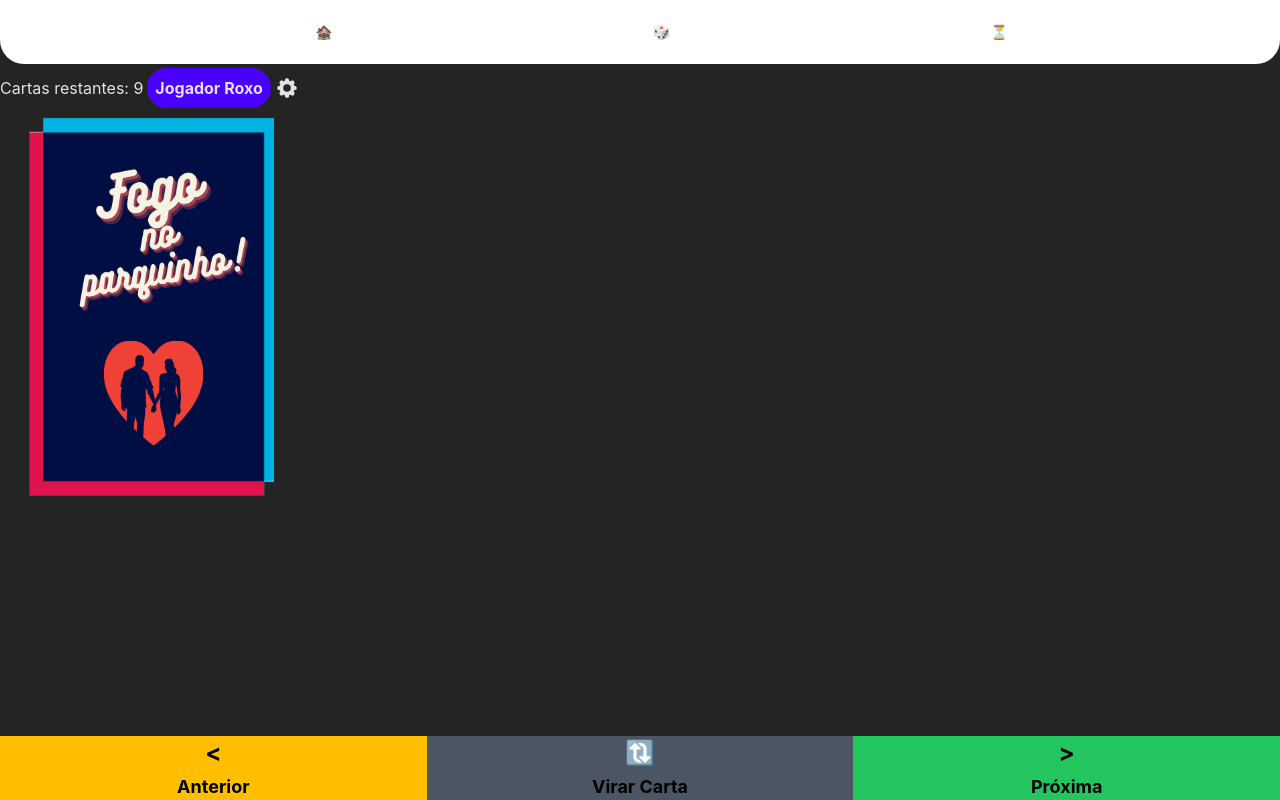
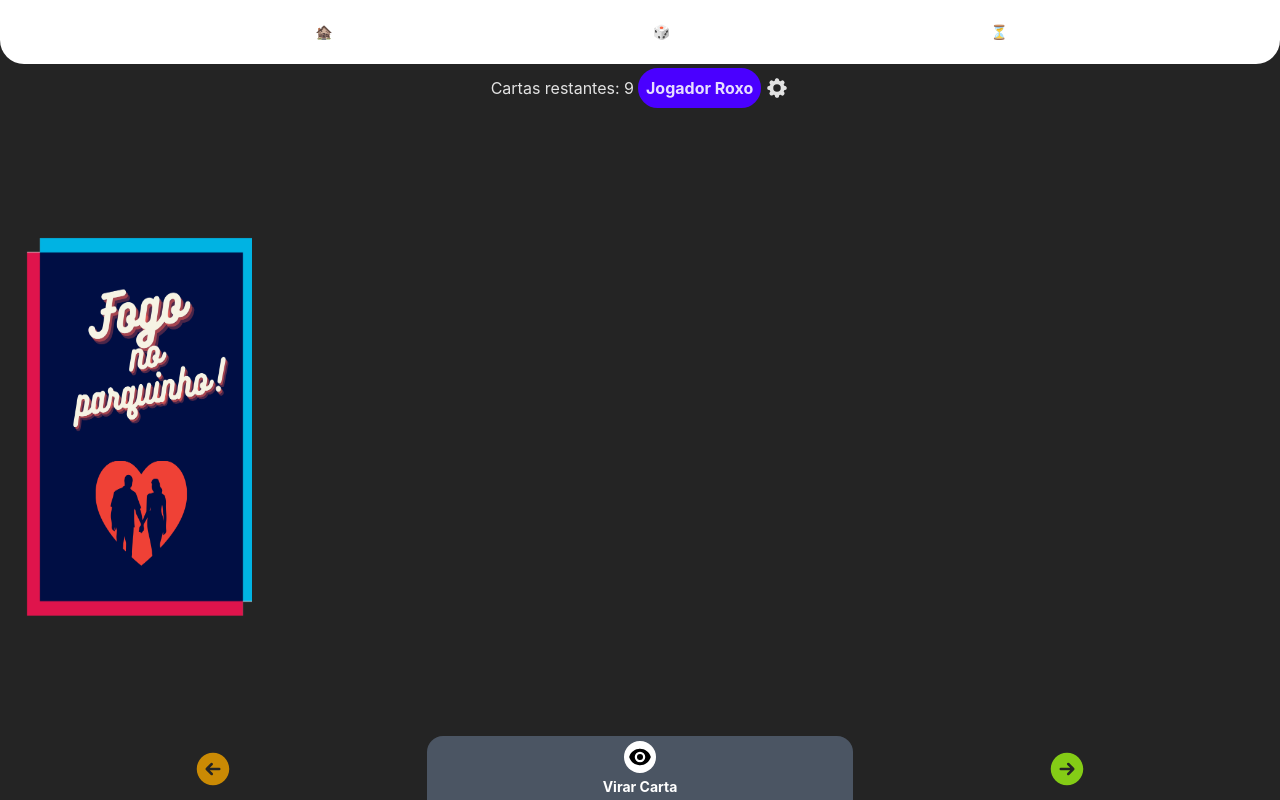
Before and after one commit to Pomodoro5m/drinking_games, a React (Vite) app: page / in a window 1280 px wide. Both pictures are taken after a click on the button "Iniciar▶️". Built offline with nearby package versions, Linux system fonts and the light colour scheme.

Commit message:
feature: layout enhancement

```diff
--- a/src/App.jsx
+++ b/src/App.jsx
@@ -6,7 +6,7 @@ import { findOutDeck } from "./utils/importFindOut.js";
 import { WatchWholeDeck } from "./components/WatchWholeDeck";
 import { useEffect } from "react";
 import { SweetAlert } from "./components/SweetAlert.jsx";
-import { Cog8ToothIcon } from "@heroicons/react/24/solid";
+import { Cog8ToothIcon, ArrowRightCircleIcon, ArrowLeftCircleIcon, EyeIcon, EyeSlashIcon } from "@heroicons/react/24/solid";
 import CharSelect from "./components/CharSelect";
 
 const steps = {
@@ -292,7 +292,6 @@ function App() {
             Timer⏳
           </a>
         </div>
-        <div className="flex flex-col items-center content-start h-full self-start">
         <div className="flex flex-row place-content-center place-items-center">
           Cartas restantes: {playingDeck.length - cardIndex - 1}
           <div
@@ -308,8 +307,8 @@ function App() {
             onClick={() => setCharSelect(true)}
           />
         </div>
-
-          <div className="w-10/12 h-auto flex place-items-center place-content-center">
+        <div className="flex flex-col items-center h-full self-start pb-16 justify-center">
+          <div className="w-10/12 h-auto flex place-items-center place-content-center overflow-hidden">
             {flip ? (
               <img
                 onClick={() => {
@@ -323,33 +322,37 @@ function App() {
                 onClick={() => {
                   setFlip(true);
                 }}
-                className="cursor-pointer md:h-96 h-10/12"
+                className="cursor-pointer md:h-96 h-10/12 slide"
                 src={currentDeck[0]}
               />
             )}
           </div>
         </div>
-        <div className="btm-nav">
+        <div className="btm-nav bg-transparent">
           <button
             onClick={() => goPreviousCard()}
-            className="bg-warning text-black text-2xl font-bold"
+            className="bg-transparent text-black "
           >
-            {"<"}
-            <span className="btm-nav-label text-lg font-bold">Anterior</span>
+            <ArrowLeftCircleIcon fill="#ca8a04" className="h-10" />
           </button>
           <button
             onClick={() => setFlip(!flip)}
-            className="bg-gray-600 text-black text-2xl font-bold"
+            className="bg-gray-600 text-black text-2xl font-bold rounded-t-2xl"
           >
-            🔃
-            <span className="btm-nav-label text-lg">Virar Carta</span>
+            <div className="rounded-full bg-white">
+              {
+                flip ?
+                  <EyeSlashIcon fill="black" className="h-8 p-1" /> :
+                  <EyeIcon fill="black" className="h-8 p-1" />
+              }
+            </div>
+            <span className="btm-nav-label text-white text-sm">Virar Carta</span>
           </button>
           <button
             onClick={() => goNextCard()}
-            className="bg-green-500 text-black text-2xl font-bold"
+            className="bg-transparent text-black"
           >
-            {">"}
-            <span className="btm-nav-label text-lg font-bold">Próxima</span>
+            <ArrowRightCircleIcon fill="#84cc16" className="h-10" />
           </button>
         </div>
       </div>
--- a/src/components/SweetAlert.jsx
+++ b/src/components/SweetAlert.jsx
@@ -12,8 +12,8 @@ export function SweetAlert({
                 <p className="py-4">{text}</p>
                 <div className="modal-action">
                     <form method="dialog">
-                        <button className="btn mx-2">Close</button>
-                        <button onClick={() => { confirmFunction() }} className='btn mx-2 btn-success'>Sure</button>
+                        <button className="btn btn-success mx-2">Continuar</button>
+                        <button onClick={() => { confirmFunction() }} className='btn mx-2 btn-warning'>Sair</button>
                     </form>
                 </div>
             </div>
--- a/src/index.css
+++ b/src/index.css
@@ -289,3 +289,19 @@ https://www.w3schools.com/howto/howto_css_hide_scrollbars.asp */
 .purple {
   background: purple;
 }
+
+.slide{
+    left: -100px;
+    -webkit-animation: slide 0.5s forwards;
+    -webkit-animation-delay: 0s;
+    animation: slide 1s forwards;
+    animation-delay: 0s;
+}
+
+@-webkit-keyframes slide {
+  100% { left: 0; }
+}
+
+@keyframes slide {
+  100% { left: 0; }
+}
```
Lines whose indentation alone changed are shown as unchanged.
